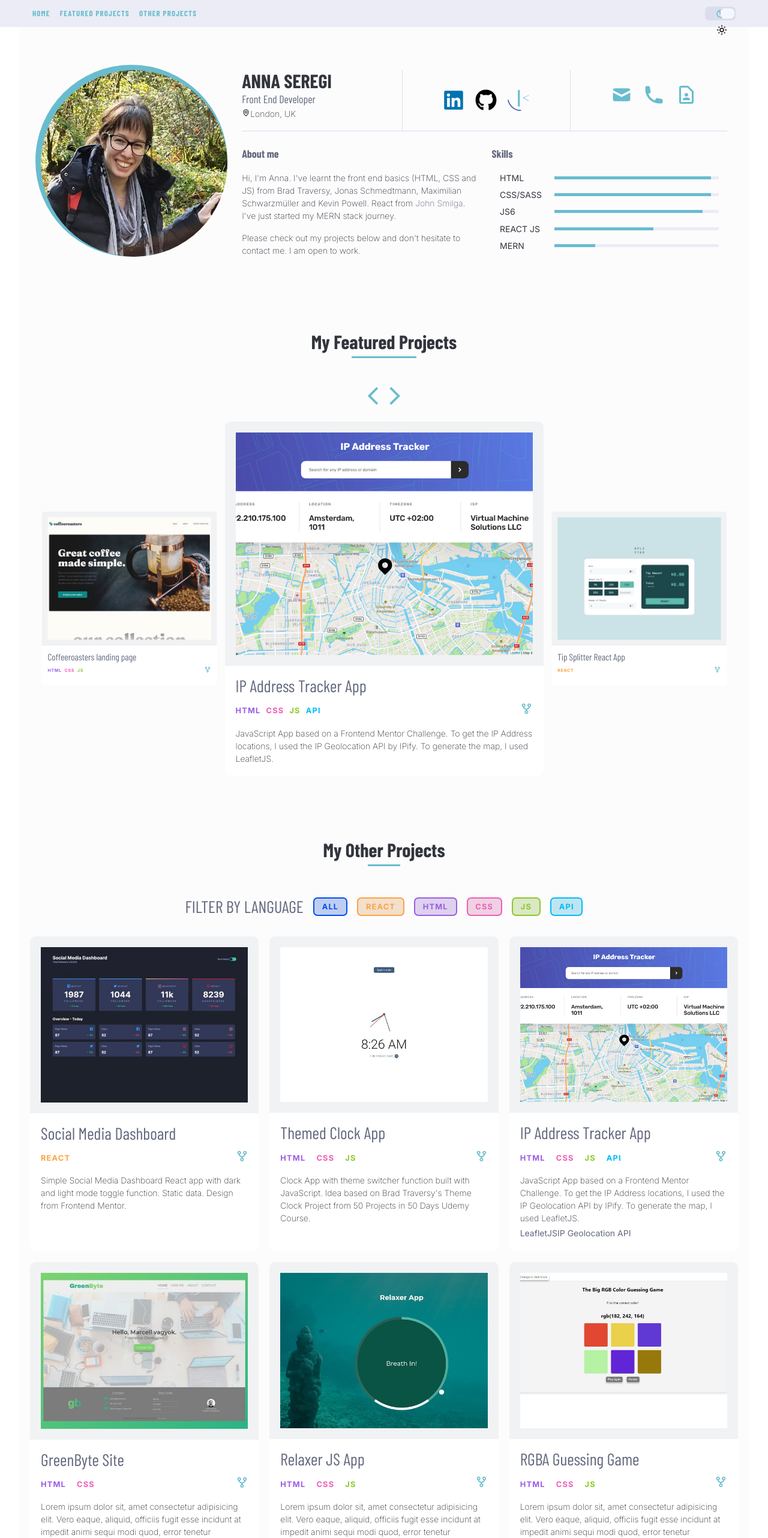
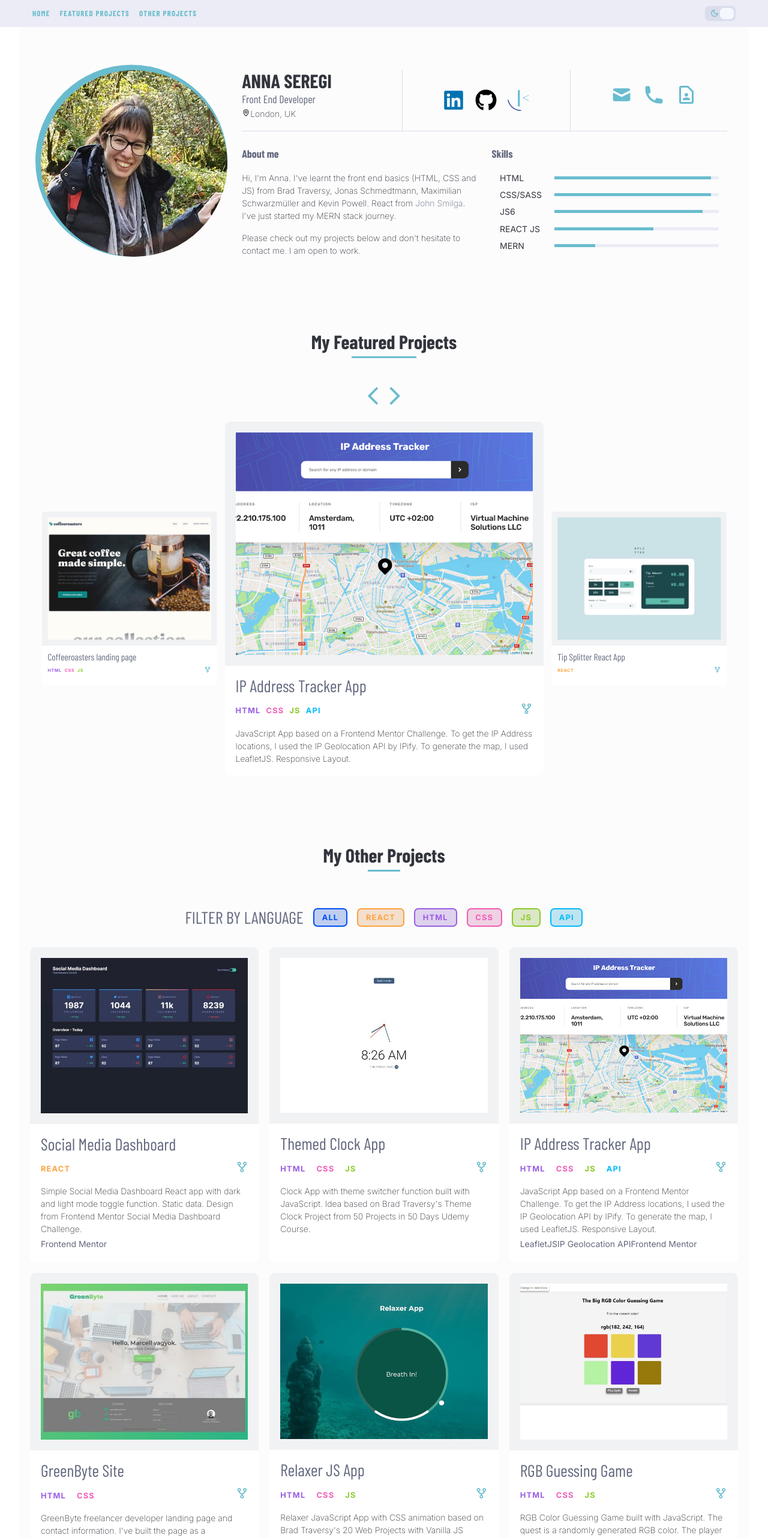
Before and after one commit to annacsillaxs/portfolio-react, a React (Create React App) app: page / in a window 1280 px wide. Shown: the top 2564 px of the page at 60% size. Built offline with nearby package versions, Linux system fonts and the light colour scheme; a web font is replaced by a local one.

Commit message:
updated data.js

```diff
--- a/public/index.html
+++ b/public/index.html
@@ -3,6 +3,7 @@
 	<head>
 		<meta charset="utf-8" />
 		<link rel="icon" href="%PUBLIC_URL%/favicon.ico" />
+
 		<meta name="viewport" content="width=device-width, initial-scale=1" />
 
 		<meta name="description" content="Anna Seregi's Portfolio site created using create-react-app" />
--- a/src/App.js
+++ b/src/App.js
@@ -40,7 +40,7 @@ function App() {
 	useEffect(() => {
 		document.documentElement.className = theme;
 		setProjects(data);
-	}, [theme, data]);
+	}, [theme]);
 
 	return (
 		<>
--- a/src/components/Featured.js
+++ b/src/components/Featured.js
@@ -16,7 +16,7 @@ const Featured = ({ projects }) => {
 		if (index > featuredProjects.length - 1) {
 			setIndex(0);
 		}
-	}, [index, projects]);
+	}, [index, projects, featuredProjects.length]);
 
 	return (
 		// <section className="featured cards-container grid">
@@ -39,9 +39,7 @@ const Featured = ({ projects }) => {
 				if (projectIndex === index) {
 					position = "activeSlide";
 				}
-				// if (projectIndex === index - 1 || (index === 0 && projectIndex === featuredProjects.length - 1)) {
-				// 	position = "leftSlide";
-				// }
+
 				if (projectIndex === index - 1 || (index === 0 && projectIndex === featuredProjects.length - 1)) {
 					position = "leftSlide";
 				}
--- a/src/components/Footer.js
+++ b/src/components/Footer.js
@@ -2,7 +2,7 @@ import React from "react";
 
 const Footer = () => {
 	return (
-		<footer class="footer center container" id="footer">
+		<footer className="footer center container" id="footer">
 			<p className="ff-sans-normal fs-200 fw-200 ">
 				Design ideas from{" "}
 				<a href="https://www.frontendmentor.io/challenges" target="_blank" rel="noopener noreferrer">
--- a/src/data.js
+++ b/src/data.js
@@ -9,7 +9,9 @@ const data = [
 		img: "./images/projects/social.jpeg",
 		tags: ["react"],
 		repo: "https://github.com/annacsillaxs/FM_social_media_dashboard",
-		desc: "Simple Social Media Dashboard React app with dark and light mode toggle function. Static data. Design from Frontend Mentor.",
+		desc: "Simple Social Media Dashboard React app with dark and light mode toggle function. Static data. Design from Frontend Mentor Social Media Dashboard Challenge.",
+		links: ["https://www.frontendmentor.io/challenges/social-media-dashboard-with-theme-switcher-6oY8ozp_H"],
+		href: ["Frontend Mentor"],
 	},
 	{
 		id: "clock",
@@ -35,9 +37,9 @@ const data = [
 		img: "./images/projects/tracker.png",
 		tags: ["html", "css", "js", "api"],
 		repo: "https://github.com/annacsillaxs/FM-IP-Address_tracker",
-		desc: "JavaScript App based on a Frontend Mentor Challenge. To get the IP Address locations, I used the IP Geolocation API by IPify. To generate the map, I used LeafletJS.",
-		links: ["https://leafletjs.com/", "https://geo.ipify.org/"],
-		href: ["LeafletJS", "IP Geolocation API"],
+		desc: "JavaScript App based on a Frontend Mentor Challenge. To get the IP Address locations, I used the IP Geolocation API by IPify. To generate the map, I used LeafletJS. Responsive Layout.",
+		links: ["https://leafletjs.com/", "https://geo.ipify.org/", "https://www.frontendmentor.io/challenges/ip-address-tracker-I8-0yYAH0"],
+		href: ["LeafletJS", "IP Geolocation API", "Frontend Mentor"],
 	},
 	{
 		id: "greenByte",
@@ -49,7 +51,7 @@ const data = [
 		img: "./images/projects/gb.jpg",
 		tags: ["html", "css"],
 		repo: "https://github.com/annacsillaxs/greenbyte",
-		desc: "Lorem ipsum dolor sit, amet consectetur adipisicing elit. Vero eaque, aliquid, officiis fugit esse incidunt at impedit animi sequi modi quod, error tenetur praesentium iure.",
+		desc: "GreenByte freelancer developer landing page and contact information. I've built the page as a freelancer. Responsive layout.",
 	},
 	{
 		id: "relaxer",
@@ -61,19 +63,19 @@ const data = [
 		img: "./images/projects/relax.jpg",
 		tags: ["html", "css", "js"],
 		repo: "https://github.com/annacsillaxs/js-relaxer-app",
-		desc: "Lorem ipsum dolor sit, amet consectetur adipisicing elit. Vero eaque, aliquid, officiis fugit esse incidunt at impedit animi sequi modi quod, error tenetur praesentium iure.",
+		desc: "Relaxer JavaScript App with CSS animation based on Brad Traversy's 20 Web Projects with Vanilla JS Udemy Course. Follow the animated circle, breath in for 5 sec, hold it for 2.5 sec and breath out for 5 sec.",
 	},
 	{
-		id: "rgba",
-		name: "rgba game",
-		title: "RGBA Guessing Game",
+		id: "rgb",
+		name: "rgb game",
+		title: "RGB Guessing Game",
 		link: "https://rgba-color-guessing-game.netlify.app/",
 		source: "./images/projects/rgba.jpg",
 		type: "image/jpg",
 		img: "./images/projects/rgba.jpg",
 		tags: ["html", "css", "js"],
 		repo: "https://github.com/annacsillaxs/ColorGuessingGame",
-		desc: "Lorem ipsum dolor sit, amet consectetur adipisicing elit. Vero eaque, aliquid, officiis fugit esse incidunt at impedit animi sequi modi quod, error tenetur praesentium iure.",
+		desc: "RGB Color Guessing Game built with JavaScript. The quest is a randomly generated RGB color. The player can choose from 6 other colors, one matches with the quest, the other 5 are randomly generated.",
 	},
 	{
 		id: "dadjokes",
@@ -85,7 +87,9 @@ const data = [
 		img: "./images/projects/dadjokes.jpg",
 		tags: ["html", "css", "js", "api"],
 		repo: "",
-		desc: "Lorem ipsum dolor sit, amet consectetur adipisicing elit. Vero eaque, aliquid, officiis fugit esse incidunt at impedit animi sequi modi quod, error tenetur praesentium iure.",
+		desc: "Every time you ask for a new joke, the app fetches a new one from the API. Idea based on Brad Traversy's Dad Jokes Project from 50 Projects in 50 Days Udemy Course.",
+		links: ["https://icanhazdadjoke.com/"],
+		href: ["icanhazdadjoke API"],
 	},
 	{
 		id: "infinitescroll",
@@ -97,7 +101,9 @@ const data = [
 		img: "./images/projects/infinitescroll.jpg",
 		tags: ["html", "css", "js", "api"],
 		repo: "https://github.com/annacsillaxs/infinite-scroll-blog",
-		desc: "Lorem ipsum dolor sit, amet consectetur adipisicing elit. Vero eaque, aliquid, officiis fugit esse incidunt at impedit animi sequi modi quod, error tenetur praesentium iure.",
+		desc: "Infinite scroll blog posts app built with JavaScript. The app uses JSON Placeholder API for the blog posts. Highlighted search term in text. Idea based on Brad Traversy's 20 Web Projects with Vanilla JS Udemy Course.",
+		links: ["https://jsonplaceholder.typicode.com/"],
+		href: ["{JSON} Placeholder API"],
 	},
 	{
 		id: "vertical slider",
@@ -109,19 +115,19 @@ const data = [
 		img: "./images/projects/slider.jpg",
 		tags: ["html", "css", "js"],
 		repo: "https://github.com/annacsillaxs/js-vertical-slider-infinite",
-		desc: "Lorem ipsum dolor sit, amet consectetur adipisicing elit. Vero eaque, aliquid, officiis fugit esse incidunt at impedit animi sequi modi quod, error tenetur praesentium iure.",
+		desc: "Double Vertical Infinite Gallery Slider with CSS animation. Idea based on Brad Traversy's Dad Jokes Project from 50 Projects in 50 Days Udemy Course.",
 	},
 	{
 		id: "dragndrop",
 		name: "drag n drop",
-		title: "Drag & Drop Puzzle",
+		title: "Drag N Drop Puzzle",
 		link: "https://js-drag-n-drop-puzzle.netlify.app/",
 		source: "./images/projects/dragndrop.jpg",
 		type: "image/jpg",
 		img: "./images/projects/dragndrop.jpg",
 		tags: ["html", "css", "js"],
 		repo: "https://github.com/annacsillaxs/js-drag-n-drop-puzzle",
-		desc: "Lorem ipsum dolor sit, amet consectetur adipisicing elit. Vero eaque, aliquid, officiis fugit esse incidunt at impedit animi sequi modi quod, error tenetur praesentium iure.",
+		desc: "You can get a hint which squares are in the right position and which one are not. At the end of the game you can shuffle them again. Idea based on Brad Traversy's Drag N Drop Puzzle Project from 50 Projects in 50 Days Udemy Course.",
 	},
 	{
 		id: "lyrics",
@@ -133,7 +139,9 @@ const data = [
 		img: "./images/projects/lyrics.jpeg",
 		tags: ["html", "css", "js", "api"],
 		repo: "https://github.com/annacsillaxs/lyrics-search-js-app",
-		desc: "Lorem ipsum dolor sit, amet consectetur adipisicing elit. Vero eaque, aliquid, officiis fugit esse incidunt at impedit animi sequi modi quod, error tenetur praesentium iure.",
+		desc: "Lyrics Search App with pagination. Lyrics from Lyrics.ovh API. Idea based on Brad Traversy's Search App from 20 Web Projects with Vanilla JS Udemy Course.",
+		links: ["https://api.lyrics.ovh/suggest/queens"],
+		href: ["Lyrics.ovh API"],
 	},
 	{
 		id: "sunnyside",
@@ -145,7 +153,9 @@ const data = [
 		img: "./images/projects/sunnyside.jpeg",
 		tags: ["html", "css"],
 		repo: "https://github.com/annacsillaxs/FM_sunnyside_landing_page",
-		desc: "Lorem ipsum dolor sit, amet consectetur adipisicing elit. Vero eaque, aliquid, officiis fugit esse incidunt at impedit animi sequi modi quod, error tenetur praesentium iure.",
+		desc: "Free Simple Responsive Sunnyside Agency Landing Page. Junior Level Challenge from Frontend Mentor without design files. Responsive Layout.",
+		links: ["https://www.frontendmentor.io/challenges/sunnyside-agency-landing-page-7yVs3B6ef"],
+		href: ["Frontend Mentor"],
 	},
 	{
 		id: "splitter",
@@ -158,7 +168,9 @@ const data = [
 		img: "./images/projects/splitter.jpeg",
 		tags: ["react"],
 		repo: "https://github.com/annacsillaxs/FM-splitter-react",
-		desc: "Lorem ipsum dolor sit, amet consectetur adipisicing elit. Vero eaque, aliquid, officiis fugit esse incidunt at impedit animi sequi modi quod, error tenetur praesentium iure.",
+		desc: "Bill Splitter React App. You can enter the bill amount, the tip percentage and the number of people who'd like to share the bill. The tip amount and the total calculated per person. Junior Challenge from Frontend Mentor. Responsive Layout.",
+		links: ["https://www.frontendmentor.io/challenges/tip-calculator-app-ugJNGbJUX"],
+		href: ["Frontend Mentor"],
 	},
 	{
 		id: "minesweeper",
@@ -171,7 +183,9 @@ const data = [
 		img: "./images/projects/minesweeper.jpg",
 		tags: ["html", "css", "js"],
 		repo: "https://github.com/annacsillaxs/minesweeper",
-		desc: "Lorem ipsum dolor sit, amet consectetur adipisicing elit. Vero eaque, aliquid, officiis fugit esse incidunt at impedit animi sequi modi quod, error tenetur praesentium iure.",
+		desc: "Good old Minesweeper Game. Double click on the icon to start the game. Functionality built with Vanilla JS using recursion.",
+		links: ["https://www.youtube.com/watch?v=W0No1JDc6vE&t=2s"],
+		href: ["Ania Kubów - Minesweeper"],
 	},
 	{
 		id: "coffeeroasters",
@@ -184,7 +198,9 @@ const data = [
 		img: "./images/projects/coffeeroasters.png",
 		tags: ["html", "css", "js"],
 		repo: "https://github.com/annacsillaxs/coffeeroasters",
-		desc: "Lorem ipsum dolor sit, amet consectetur adipisicing elit. Vero eaque, aliquid, officiis fugit esse incidunt at impedit animi sequi modi quod, error tenetur praesentium iure.",
+		desc: "You can choose from different options and create a personalized coffee subscription plan. See your order summary in a modal. Premium Challenge from Frontend Mentor with Figma design files. Responsive Layout.",
+		links: ["https://www.frontendmentor.io/challenges/coffeeroasters-subscription-site-5Fc26HVY6"],
+		href: ["Frontend Mentor"],
 	},
 ];
 export default data;
--- a/src/index.css
+++ b/src/index.css
@@ -17,7 +17,7 @@
 	--btn-grey: hsl(230, 22%, 74%);
 
 	/* font-sizes */
-	--fs-900: clamp(5rem, 7vw + 1rem, 9.375rem);
+	/* --fs-900: clamp(5rem, 7vw + 1rem, 9.375rem); */
 	--fs-800: 3.5rem;
 	--fs-700: 1.5rem;
 	--fs-600: 1.2rem;
@@ -35,14 +35,12 @@
 
 .light-theme {
 	--clr-primary: hsl(191, 51%, 61%);
-	--clr-secondary: hsl(220, 51%, 61%);
-	--clr-tertiary: hsl(161, 51%, 61%);
 	--clr-bg-nav: hsl(192, 9%, 90%);
 	--clr-bg-body: hsl(0, 0%, 100%);
 	--clr-bg-top: hsl(225, 100%, 98%);
 	--clr-bg-container: hsl(240, 14%, 99%);
 	--clr-bg-card: hsl(0, 0%, 100%);
-	--clr-bg-card--hover: hsl(234, 33%, 94%);
+	--clr-bg-bar: hsl(234, 33%, 94%);
 	--clr-bg-img: hsl(220, 11%, 95%);
 	--clr-bg-img--hover: hsl(230, 31%, 89%);
 	--clr-text-grey: hsl(228, 12%, 44%);
@@ -51,16 +49,13 @@
 }
 
 .dark-theme {
-	--clr-primary: hsl(191, 51%, 61%);
 	--clr-primary: hsl(220, 51%, 61%);
-	--clr-secondary: hsl(220, 51%, 61%);
-	--clr-tertiary: hsl(161, 51%, 61%);
 	--clr-bg-nav: hsl(219, 89%, 15%);
 	--clr-bg-body: hsl(230, 17%, 14%);
 	--clr-bg-top: hsl(232, 19%, 15%);
 	--clr-bg-container: hsl(232, 19%, 15%);
 	--clr-bg-card: hsl(230, 27%, 27%);
-	--clr-bg-card--hover: hsl(230, 30%, 32%);
+	--clr-bg-bar: hsl(230, 30%, 32%);
 	--clr-bg-img: hsl(230, 27%, 27%);
 	--clr-bg-img--hover: hsl(230, 30%, 32%);
 	--clr-text-grey: hsl(228, 34%, 66%);
@@ -136,7 +131,7 @@ body {
 	background-color: var(--clr-bg-body);
 	line-height: 1.5;
 	min-height: 100vh;
-
+	margin-inline: auto;
 	display: grid;
 	place-content: center center;
 	overflow-x: hidden;
@@ -172,18 +167,6 @@ ul {
 
 li {
 	list-style: none;
-}
-
-/* remove animations for people who've turned them off */
-@media (prefers-reduced-motion: reduce) {
-	*,
-	*::after,
-	*::before {
-		animation-duration: 0.01ms !important;
-		animation-iteration-count: 1 !important;
-		transition-duration: 0.01ms !important;
-		scroll-behavior: auto !important;
-	}
 }
 
 /* ======================================================================================== */
@@ -371,33 +354,99 @@ li {
 /* ======================================================================================== */
 .nav {
 	position: sticky;
+	top: 0;
 	width: 100vw;
-	top: 0;
-	background-color: var(--clr-bg-card--hover);
+	background-color: var(--clr-bg-bar);
 	z-index: 500;
 	align-items: center;
 	justify-content: space-between;
 	padding-inline: min(5vw, 3em);
-	/* margin-block-end: 2em; */
 }
 
 .nav-item a {
 	color: var(--clr-primary);
 }
 
+/* ==================== */
+/* TOGGLE-BTN */
+/* ==================== */
+
+.btn {
+	display: flex;
+	justify-content: space-evenly;
+	align-items: center;
+	width: 3.2rem;
+	height: 1.6rem;
+	background-color: var(--clr-primary);
+	border-radius: 7px;
+	cursor: pointer;
+	position: relative;
+	border: none;
+}
+
+.btn.dark:hover {
+	background-color: var(--clr-bg-card);
+}
+
+.btn.dark:hover .circle {
+	background-color: var(--clr-primary);
+}
+
+.btn.dark:hover .react-icons--sun {
+	color: var(--clr-primary);
+}
+
+.circle {
+	height: 1.2rem;
+	width: 1.4rem;
+	border-radius: 50%;
+	border-radius: 7px;
+	background-color: var(--clr-bg-top);
+	position: absolute;
+	top: 0.2rem;
+	left: 1.6rem;
+	transition: transform 0.2s ease-in;
+}
+
+.circle.dark {
+	transform: translateX(-1.4rem);
+}
+.btn.light {
+	background-color: var(--clr-border);
+}
+.btn.light:hover {
+	background-color: var(--clr-primary);
+}
+.btn.light:hover .react-icons--moon {
+	color: var(--clr-border);
+}
+
+.react-icons--moon {
+	font-size: 1rem;
+	color: var(--clr-primary);
+}
+.react-icons--sun {
+	font-size: 1rem;
+	color: var(--clr-dark);
+}
+.react-icons.github.dark {
+	color: var(--clr-border);
+}
+
 /* ======================================================================================== */
 /* LAYOUT */
 /* ======================================================================================== */
 
+/* App */
 .app {
 	grid-template-areas:
 		"header"
 		"featured"
 		"projects";
-	/* --gap: 1em; */
 	padding-block-start: 4em;
 }
 
+/* Header */
 .header {
 	grid-area: header;
 	grid-template-areas:
@@ -412,17 +461,13 @@ li {
 
 .icons-box {
 	grid-area: icons-box;
-	grid-template-areas: "about social contact";
 	grid-template-areas: "about" "social" "contact";
-
-	/* border-bottom: 1px solid var(--clr-border); */
 	--gap: 1em;
 }
 
 .icons-box > * {
 	--gap: 1.2em;
 }
-
 .about-box {
 	grid-area: about;
 	flex-direction: column;
@@ -430,7 +475,6 @@ li {
 	justify-content: center;
 	--gap: 0;
 }
-
 .social-box {
 	grid-area: social;
 	align-items: center;
@@ -439,7 +483,6 @@ li {
 	border-bottom: 1px solid var(--clr-border);
 	padding: 1em;
 }
-
 .contact-box {
 	grid-area: contact;
 	align-items: center;
@@ -455,21 +498,28 @@ li {
 	margin-top: 1.5em;
 }
 
-.title-box {
-	margin: 2em auto;
+/* Featured */
+.featured {
+	grid-area: featured;
+	grid-template-areas:
+		". title  ."
+		". arrows  ."
+		". activeSlide .";
+	grid-template-columns: 10% 80% 10%;
+	--gap: 0.5em;
+	justify-content: center;
+	padding-block-start: 4em;
 }
 
-.title-box--sm {
-	margin: 1.5em auto;
-}
-
-.featured {
-	grid-area: featured;
-}
-
+/* Projects */
 .projects {
 	grid-area: projects;
 	padding-block-start: 4em;
+}
+
+.cards-container {
+	grid-template-columns: 1fr;
+	--gap: 1em;
 }
 
 @media (min-width: 35em) {
@@ -485,7 +535,6 @@ li {
 
 	.icons-box {
 		grid-template-areas: "about social contact";
-
 		border-bottom: 1px solid var(--clr-border);
 	}
 
@@ -515,6 +564,10 @@ li {
 	.title-box--sm {
 		margin: 1em auto;
 	}
+
+	.cards-container {
+		grid-template-columns: repeat(2, 1fr);
+	}
 }
 
 @media (min-width: 45em) {
@@ -523,16 +576,24 @@ li {
 			"img icons-box icons-box"
 			"img about skills";
 		grid-template-columns: 1.5fr 3fr 3fr;
-		/* --gap: 2rem; */
 	}
 
 	.icons-box {
 		white-space: nowrap;
 	}
 
+	.featured {
+		grid-template-columns: 25% 45% 25%;
+	}
+
 	.title-box {
 		margin: 2em auto;
 	}
+
+	.cards-container {
+		grid-template-columns: repeat(3, 1fr);
+	}
+
 	.title-box--sm {
 		margin: 1em auto;
 	}
@@ -622,8 +683,7 @@ li {
 .progress-bar-bg {
 	width: 70%;
 	height: 5px;
-	background: hsl(190, 35%, 84%);
-	background: var(--clr-bg-card--hover);
+	background: var(--clr-bg-bar);
 }
 
 .progress-bar {
@@ -633,25 +693,17 @@ li {
 
 /* ===================================== FEATURED ===================================== */
 
-.featured {
-	grid-template-areas:
-		". title  ."
-		". arrows  ."
-		". activeSlide .";
-	grid-template-columns: 10% 80% 10%;
-	--gap: 0.5em;
-	justify-content: center;
-	padding-block-start: 4em;
+.title-box {
+	grid-area: title;
+	margin: 2em auto;
 }
 
-.title-box {
-	grid-area: title;
-}
 .arrows-box {
 	grid-area: arrows;
 	text-align: center;
 	margin-block-end: 0.5em;
 }
+
 .card--featured {
 	grid-area: activeSlide;
 	border-radius: 0.5em;
@@ -685,10 +737,6 @@ li {
 }
 
 @media (min-width: 45em) {
-	.featured {
-		grid-template-columns: 25% 45% 25%;
-	}
-
 	.card--featured {
 		transform: translateX(0) scale(0);
 		transition: transform 0.3s linear, opacity 0.3s linear 0.2s;
@@ -709,53 +757,11 @@ li {
 	}
 }
 
-/* ==================================== CARDS-CONTAINER ==================================== */
-.cards-container {
-	grid-template-columns: 1fr;
-	--gap: 1em;
+/* ===================================== FILTER ===================================== */
+.title-box--sm {
+	margin: 1.5em auto;
 }
 
-@media (min-width: 35em) {
-	.cards-container {
-		grid-template-columns: repeat(2, 1fr);
-	}
-}
-
-@media (min-width: 45em) {
-	.cards-container {
-		grid-template-columns: repeat(3, 1fr);
-	}
-}
-
-/* ======================================== CARD ======================================== */
-.card {
-	background-color: var(--clr-bg-card);
-	border-radius: 0.5em;
-	overflow: hidden;
-}
-
-.img-container {
-	padding: 1em;
-	background-color: var(--clr-bg-img);
-	transform: scale(1);
-	transition: transform 0.3s ease-in-out;
-}
-
-.img-container:hover {
-	transform: scale(1.08);
-}
-
-.content-container {
-	padding: 1em;
-}
-
-.tags-container {
-	justify-content: space-between;
-	align-items: center;
-	margin-block: 0.7em;
-}
-
-/* ===================================== FILTER ===================================== */
 .filter-container {
 	justify-content: center;
 	flex-wrap: wrap;
@@ -793,77 +799,32 @@ li {
 	transform: translateY(5%);
 }
 
-/* ===================================== TOGGLE-BTN ===================================== */
-
-.btn {
-	width: 3.2rem;
-	height: 1.4rem;
-	background-color: var(--clr-primary);
-	border-radius: 7px;
-	cursor: pointer;
-	position: relative;
-	/* margin: 0 0 0 0.5rem; */
-	border: none;
-	/* position: absolute; */
-	/* right: 1em;
-	top: 1em; */
+/* ======================================== CARD / PROJECT ======================================== */
+.card {
+	background-color: var(--clr-bg-card);
+	border-radius: 0.5em;
+	overflow: hidden;
 }
 
-.btn.dark:hover {
-	background-color: var(--clr-bg-card);
+.img-container {
+	padding: 1em;
+	background-color: var(--clr-bg-img);
+	transform: scale(1);
+	transition: transform 0.3s ease-in-out;
 }
 
-.btn.dark:hover .circle {
-	background-color: var(--clr-primary);
+.img-container:hover {
+	transform: scale(1.08);
 }
 
-.btn.dark:hover .react-icons--sun {
-	color: var(--clr-primary);
+.content-container {
+	padding: 1em;
 }
 
-.circle {
-	height: 1.1rem;
-	width: 1.4rem;
-	border-radius: 50%;
-	border-radius: 7px;
-	background-color: var(--clr-bg-top);
-	margin: 0.15rem;
-	position: absolute;
-	top: 0;
-	left: 1.5rem;
-	transition: transform 0.2s ease-in;
-}
-
-.circle.dark {
-	transform: translateX(-1.5rem);
-}
-
-.btn.light {
-	background-color: var(--clr-border);
-}
-
-.btn.light:hover {
-	background-color: var(--clr-primary);
-}
-
-.btn.light:hover .react-icons--moon {
-	color: var(--clr-border);
-}
-
-.react-icons--moon {
-	color: var(--clr-primary);
-	margin-left: -2px;
-	margin-left: 0.05em;
-}
-
-.react-icons--sun {
-	color: var(--clr-dark);
-	margin-left: 5px;
-	margin-left: 0.3em;
-}
-
-.react-icons.github.dark {
-	color: var(--clr-border);
+.tags-container {
+	justify-content: space-between;
+	align-items: center;
+	margin-block: 0.7em;
 }
 
 /* ===================================== FOOTER ===================================== */
```
